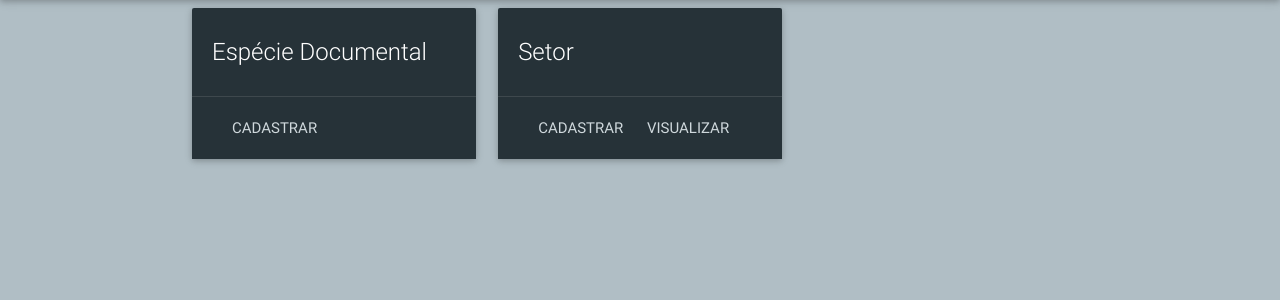
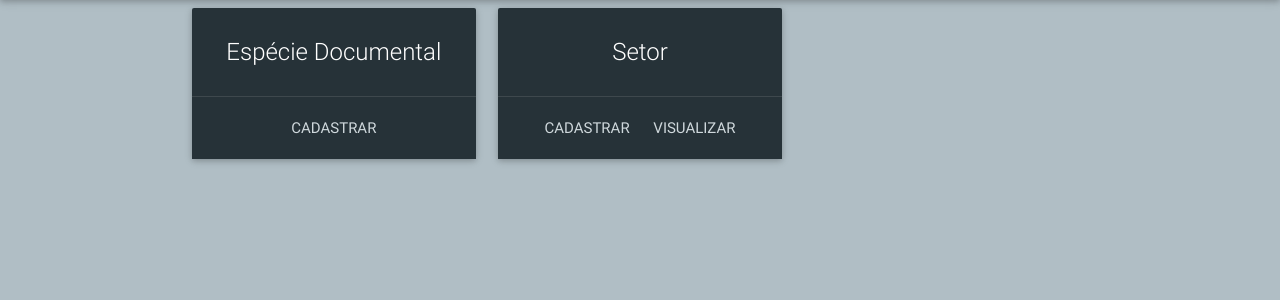
Before and after one commit to felipefo/gde, a Django app: page /home/ in a window 1280 px wide. Shown: the part 64-364 px from the top of the page. Run offline with Django 3.2, Linux system fonts and the light colour scheme; the visitor is signed in with stand-in values (Sample User, id 1).

Commit message:
Centralizacao dos textos.

```diff
--- a/app/templates/home.html
+++ b/app/templates/home.html
@@ -5,11 +5,11 @@
 <div class="row">
     <a href="{% url 'app.views.categorias_list'%}">
         <div class="col s12 m4">
-          <div class="card blue-grey darken-4 hoverable ">
-            <div class="card-content white-text">
-              <span class="card-title">Espécie Documental</span>
+          <div class="card blue-grey darken-4 hoverable">
+            <div class="card-content white-text center-align">
+              <span class="card-title ">Espécie Documental</span>
             </div>
-            <div class="card-action">
+            <div class="card-action center-align">
               <a class= "blue-grey-text text-lighten-4" href="{% url 'app.views.categoria' %}">Cadastrar</a>
             </div>
           </div>
@@ -19,10 +19,10 @@
     <a href="{% url 'app.views.setores_list'%}">
         <div class="col s12 m4">
           <div class="card blue-grey darken-4 hoverable">
-            <div class="card-content white-text">
+            <div class="card-content white-text center-align">
               <span class="card-title">Setor</span>
             </div>
-            <div class="card-action">
+            <div class="card-action center-align">
               <a class= "blue-grey-text text-lighten-4" href="{% url 'app.views.setor' %}">Cadastrar</a>
               <a class= "blue-grey-text text-lighten-4" href="{% url 'app.views.setores_list' %}">Visualizar</a>
             </div>
```
